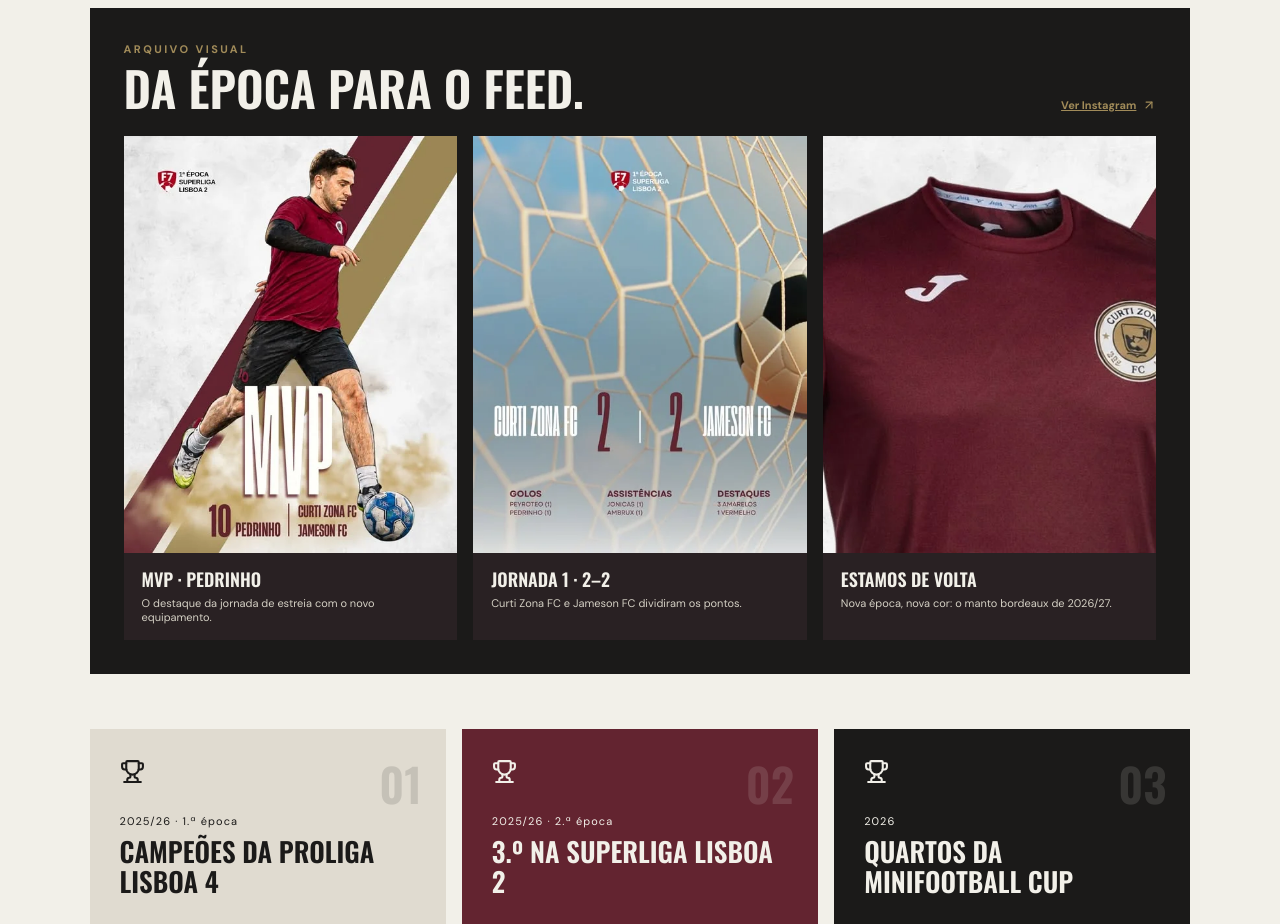
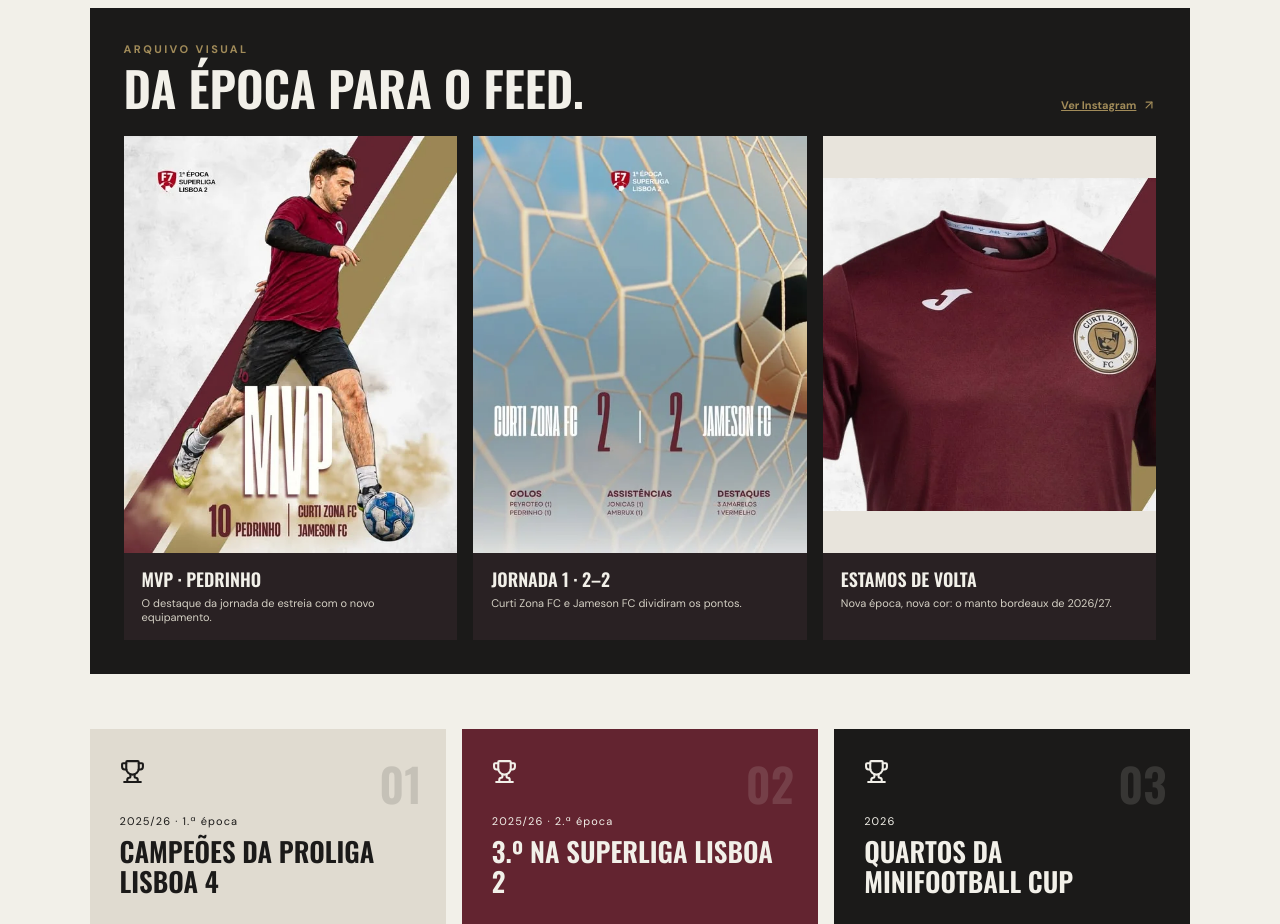
Before and after one commit to diogocarvalho88/curti-zona-fc, a React (Vite) app: page / in a window 1280 px wide. Shown: the part 2080-3004 px from the top of the page. Built offline with nearby package versions, Linux system fonts and the light colour scheme.

Commit message:
fix: preservar imagem completa do equipamento

```diff
--- a/src/styles.css
+++ b/src/styles.css
@@ -25,7 +25,7 @@
 .archive-heading>a{display:flex;align-items:center;gap:6px;color:var(--gold);font-size:11px;font-weight:700}
 .instagram-grid{display:grid;grid-template-columns:repeat(3,1fr);gap:16px}
 .instagram-grid>a{display:flex;flex-direction:column;overflow:hidden;background:#292123;text-decoration:none}
-.instagram-grid img{display:block;width:100%;height:auto;aspect-ratio:4/5;object-fit:cover;transition:transform .35s ease}
+.instagram-grid img{display:block;width:100%;height:auto;aspect-ratio:4/5;object-fit:contain;background:#e8e4dc;transition:transform .35s ease}
 .instagram-grid>a:hover img{transform:scale(1.02)}
 .instagram-grid>a>span{display:flex;flex:1;flex-direction:column;gap:4px;padding:13px 18px 16px;background:#292123;color:var(--paper)}
 .instagram-grid b{font:600 18px Oswald;text-transform:uppercase}
```
